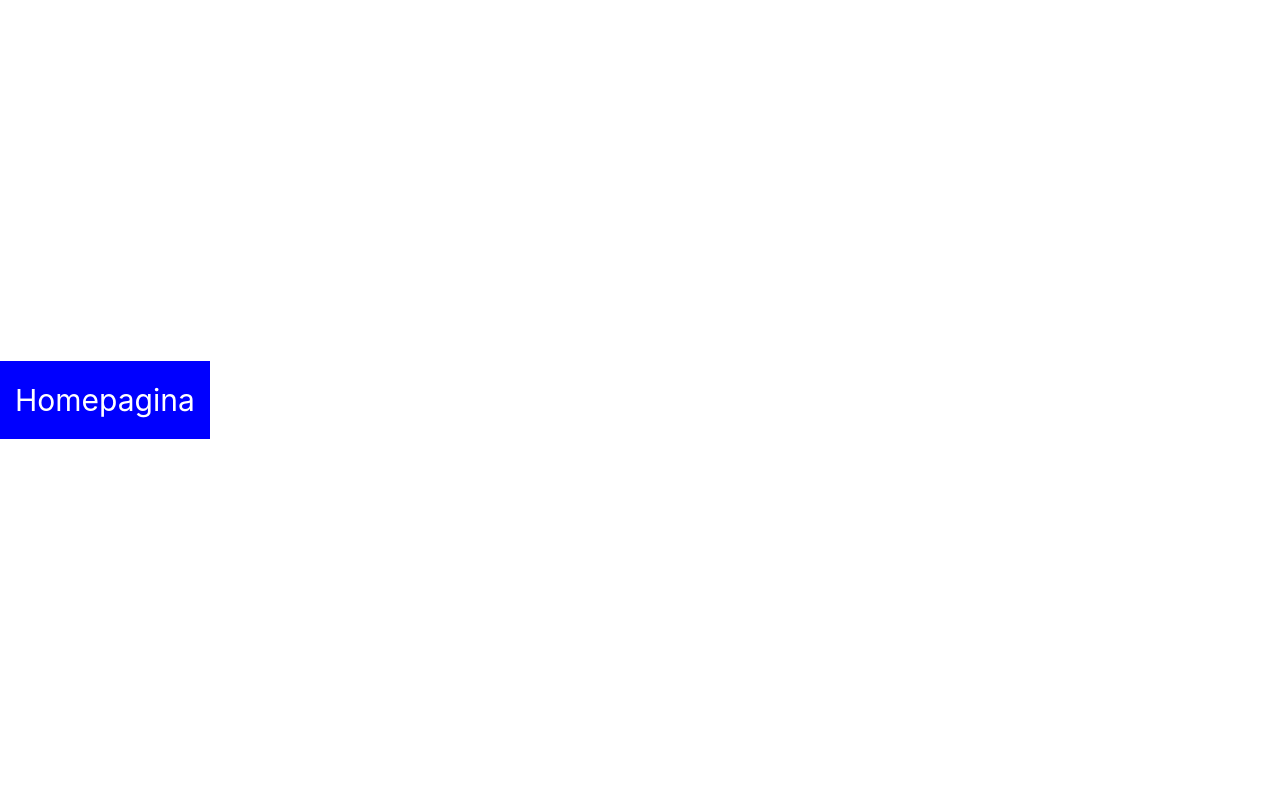
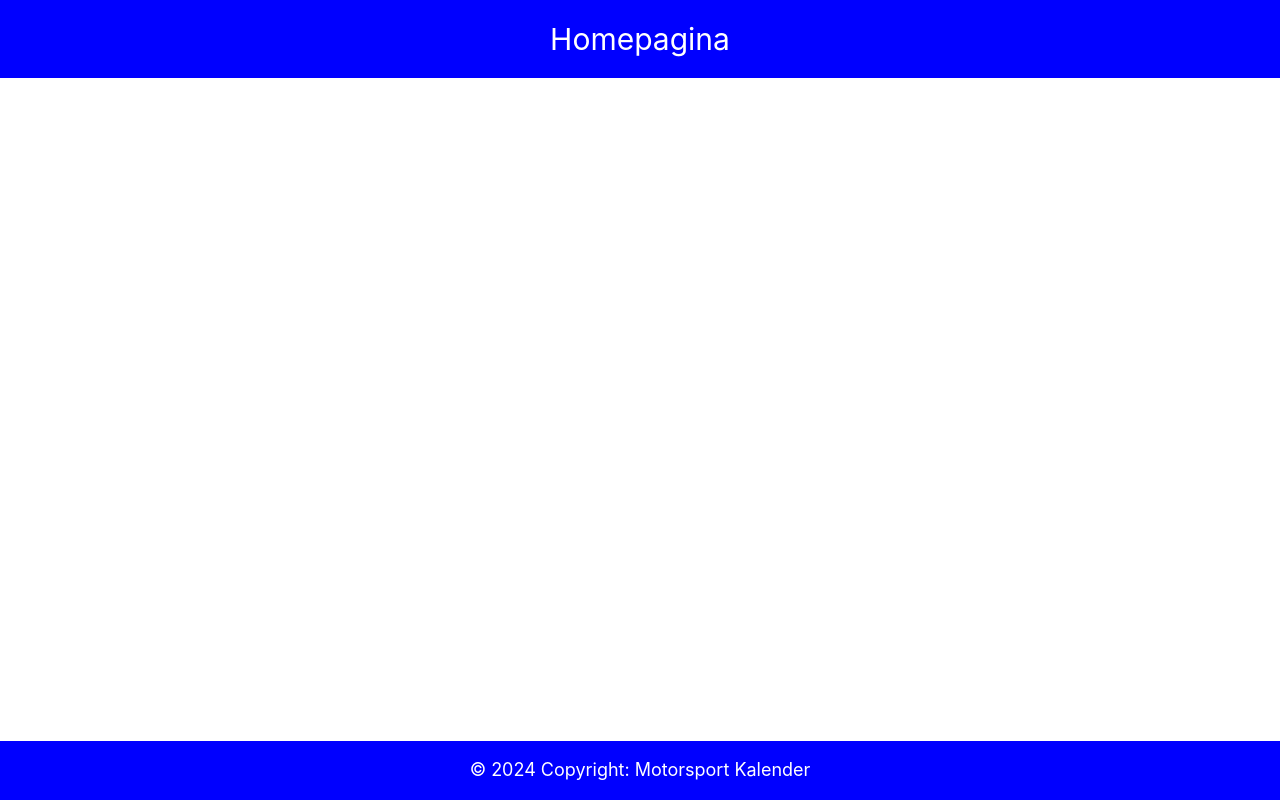
Before and after one commit to ExcitedHawk03/formula-calendars, a Vue app: page / in a window 1280 px wide. Built offline with nearby package versions, Linux system fonts and the light colour scheme.

Commit message:
Added footer

```diff
--- a/index.html
+++ b/index.html
@@ -2,7 +2,6 @@
 <html lang="en">
   <head>
     <meta charset="UTF-8" />
-    <link rel="icon" href="/favicon.ico" />
     <meta name="viewport" content="width=device-width, initial-scale=1.0" />
     <title>Formula Calendars</title>
   </head>
--- a/src/assets/main.css
+++ b/src/assets/main.css
@@ -1,14 +1 @@
 @import './base.css';
-
-@media (hover: hover) {
-  a:hover {
-    background-color: hsla(160, 100%, 37%, 0.2);
-  }
-}
-
-@media (min-width: 1024px) {
-  body {
-    display: flex;
-    place-items: center;
-  }
-}
--- /dev/null
+++ b/src/components/Footer.vue
@@ -0,0 +1,23 @@
+<script setup></script>
+
+<template>
+  <footer>
+    <div>&copy; {{ new Date().getFullYear() }} Copyright: Motorsport Kalender</div>
+  </footer>
+</template>
+
+<style scoped>
+footer {
+  position: fixed;
+  bottom: 0;
+  background-color: blue;
+  width: 100%;
+}
+
+footer div {
+  color: white;
+  padding: 15px;
+  text-align: center;
+  font-size: larger;
+}
+</style>
--- a/src/pages/HomeView.vue
+++ b/src/pages/HomeView.vue
@@ -1,10 +1,12 @@
 <script setup>
 import Header from '@/components/Header.vue'
+import Footer from '@/components/Footer.vue'
 </script>
 
 <template>
   <Header title="Homepagina" />
   <main></main>
+  <Footer />
 </template>
 
 <style scoped></style>
```
Also changed, not shown: 1 other file (tests, documents, lock files or other folders).
